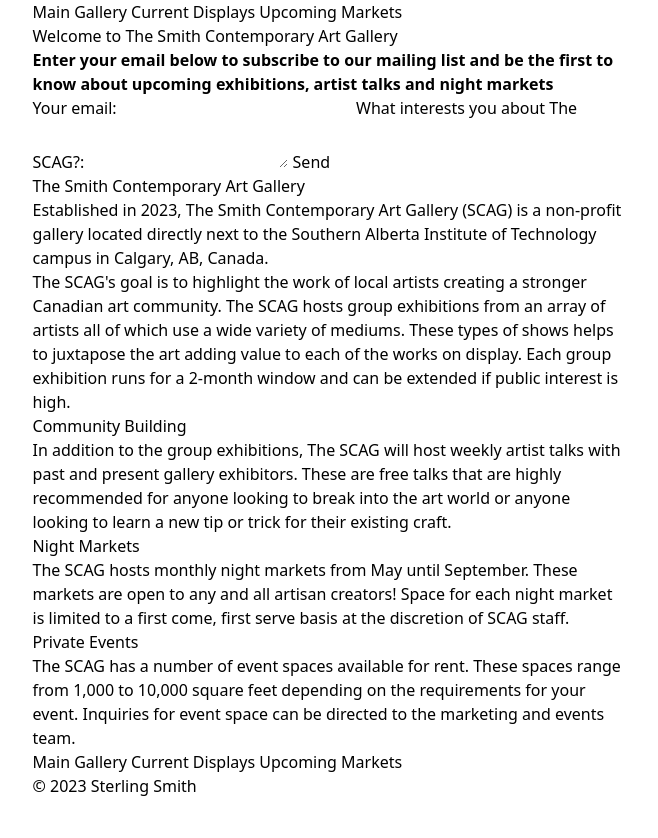
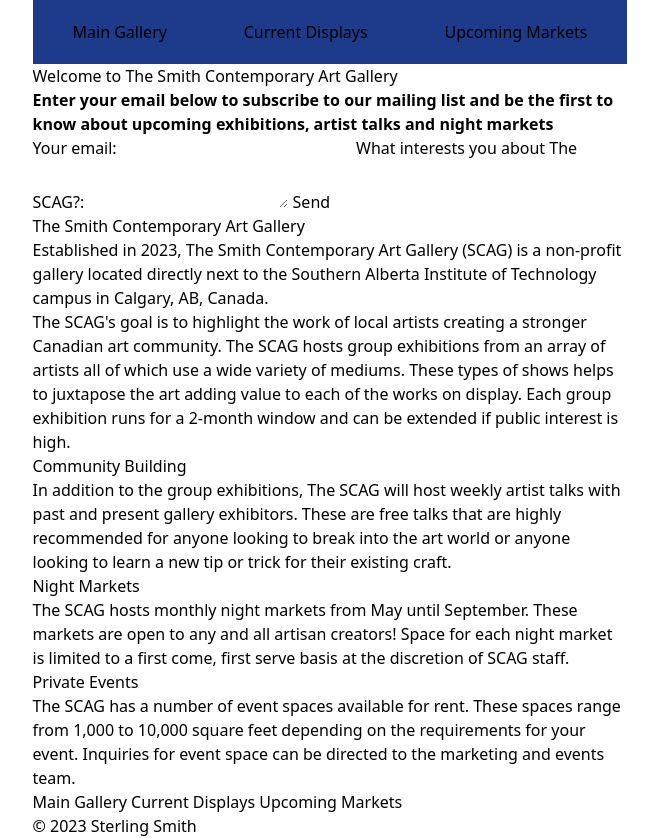
Before and after one commit to AbstractSter/cpnt201-a3-main, a plain HTML site: page index.html in a window 1280 px wide. Shown: the whole page, without its empty margins (310-968 px from the left). Before the commit the page ends 800 px from the top, so only its background shows below. Drawn offline with nearby package versions, Linux system fonts and the light colour scheme; a script that the page names is missing.

Commit message:
added hover effect and background colour to nav bar

```diff
--- a/index.html
+++ b/index.html
@@ -8,12 +8,12 @@
   <script src="https://cdn.tailwindcss.com"></script>
 </head>
 <body class="max-w-prose m-auto">
-  <nav>
-    <div class="nav-title">
-      <div class="nav-bar-menu-buttons">
-        <a href="#">Main Gallery</a>
-        <a href="#">Current Displays</a>
-        <a href="#">Upcoming Markets</a>
+  <nav class="bg-blue-900">
+    <div class="mx-auto max-w-7xl px-2 sm:px-6 lg:px-8">
+      <div class="relative flex h-16 items-center justify-between">
+        <a href="#" class="rounded-md p-2 hover:bg-gray-200">Main Gallery</a>
+        <a href="#" class="rounded-md p-2 hover:bg-gray-200">Current Displays</a>
+        <a href="#" class="rounded-md p-2 hover:bg-gray-200">Upcoming Markets</a>
       </div>
     </div>
   </nav>
```
